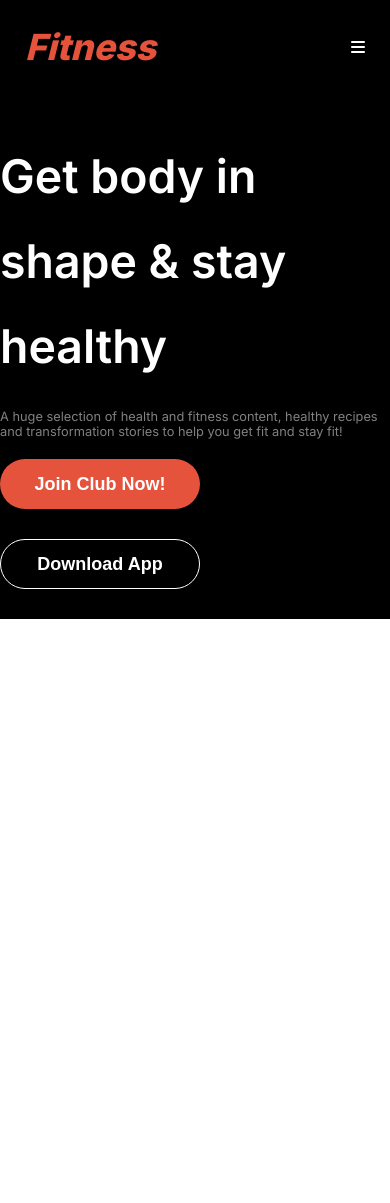
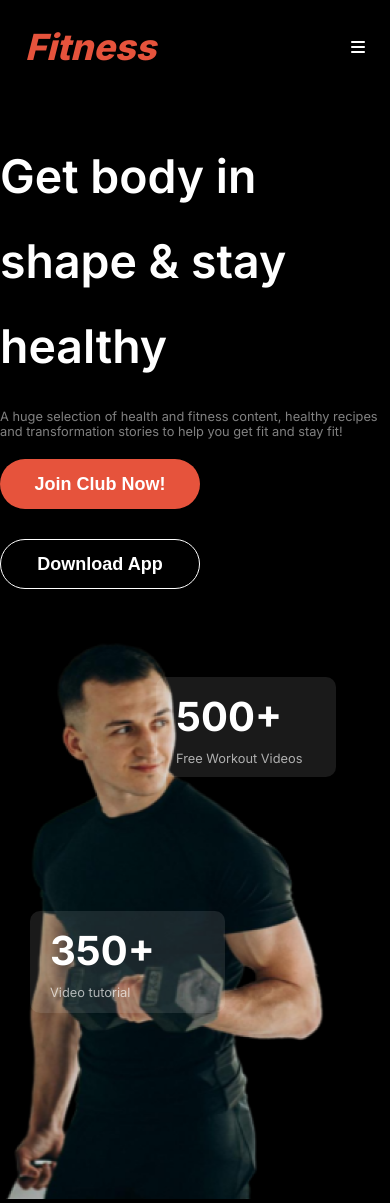
Before and after one commit to estrengermithila/second-assaignment-repo, a plain HTML site: page index.html in a window 390 px wide. Before the commit the page ends 844 px from the top, so only its background shows below. Drawn offline with Linux system fonts and the light colour scheme.

Commit message:
setup banner image and positon with responsive

```diff
--- a/index.html
+++ b/index.html
@@ -32,6 +32,18 @@
         <button class="banner-btn1">Join Club Now!</button>
         <button class="banner-btn2">Download App</button>
         </div>
+        <div class="card">
+            <div class="card-position">
+                <h5 class="card-title1">500+</h5>
+                <p class="card-description1">Free Workout Videos</p>
+            </div>
+            <div class="card-position1">
+                <h5 class="card-title1">350+</h5>
+                <p class="card-description1">Video tutorial</p>
+            </div>
+            <img class="card-image" src ="images/Images 2.png" alt="">
+
+        </div>
        </div>
     </header>
     <main>
--- a/styles/blog.css
+++ b/styles/blog.css
@@ -13,6 +13,7 @@
 }
 .header{
     background-color: black;
+
 }
  .nav-container{
 
@@ -56,10 +57,13 @@ nav li a{
 .nav-icon{
     color: white;
 }
+.banner{
+    display: flex;
+}
 .banner-content{
     /* border: 2px solid tomato; */
     width: 600px;
-    margin: 0 80px 0 200px;
+    margin: 40px 80px 0 200px;
 }
 .banner-title{
     font-weight: 600;
@@ -98,6 +102,42 @@ nav li a{
     color: white;
     margin-bottom: 30px;
 }
+.card{
+    position: relative;
+}
+.card-title1{
+    font-size: 2.5rem;
+    color: white;
+    margin-bottom: 10px;
+}
+.card-description1{
+    font-size: 0.8rem;
+    color: rgba(255, 255, 255, 0.65);
+}
+.card-image{
+    width: 345px;
+    height: 580px;
+}
+.card-position{
+    background-color: rgba(255, 255, 255, 0.1);
+    width: 190px;
+    height: 85px;
+    padding: 20px 0 10px 60px;
+    border-radius: 10px;
+    position: absolute;
+    left: 62%;
+    top: 25%;
+}
+.card-position1{
+    background-color: rgba(255, 255, 255, 0.1);
+    width: 190px;
+    height: 85px;
+    padding: 20px 0 10px 60px;
+    border-radius: 10px;
+    position: absolute;
+    top: 70%;
+    right: 70%;
+}
 @media screen and (max-width: 576px) {
     .nav-bar{
         display: flex;
@@ -129,7 +169,36 @@ nav li a{
         font-size: 0.8rem;
 
     }
+    .banner{
+       flex-direction: column;
+    }
+    .card-image{
+        width: 100% - 345px;
+        /* height: 580px; */
+    }
+    .card-position{
+        width: 140px;
+        height: 70px;
+        padding: 15px 20px;
+        left: 40%;
+        top: 10%;
 
+    }
+    .card-position1{
+        background-color:rgba(255, 255, 255, 0.1);
+        width: 155px;
+        height: 72px;
+        padding: 15px 20px;
+        /* border-radius: 10px; */
+        /* position: absolute; */
+       top: 50%;
+       left: 30px;
+    }
+    .card{
+        width: 100%;
+        /* margin: 0; */
+        padding: 0.1px;
+    }
 
 
 
```
